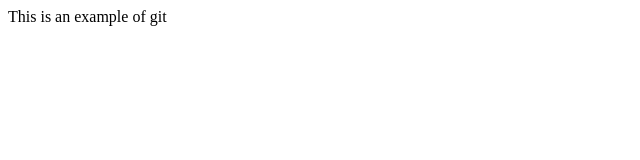
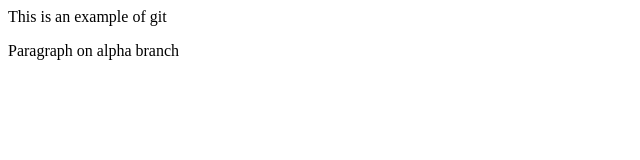
Before and after one commit to yariko0529/my-first-repository, a plain HTML site: page index.html in a window 1280 px wide. Shown: the whole page, without its empty margins (0-640 px from the left). Drawn offline with Linux system fonts and the light colour scheme.

Commit message:
Adding another paragraph to this branch alpha

```diff
--- a/index.html
+++ b/index.html
@@ -4,5 +4,6 @@
 	</head>
 	<body>
 		<p>This is an example of git</p>
+		<p>Paragraph on alpha branch</p>
 	</body>
 </html>
```
